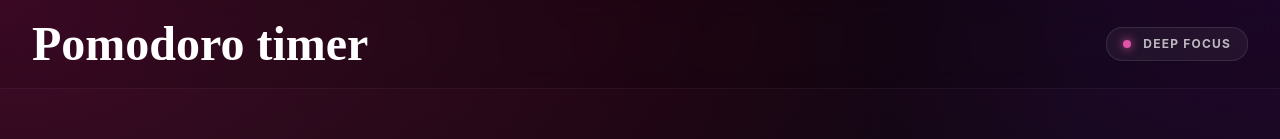
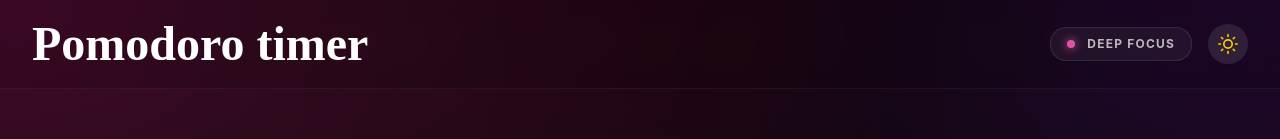
Before and after one commit to aleezazahra01/Pomodoro, a React (Vite) app: page / in a window 1280 px wide. Shown: the top 139 px of the page. Built offline with nearby package versions, Linux system fonts and the light colour scheme; a web font is replaced by a local one.

Commit message:
Add setDarkMode prop to Head component
Added setDarkMode prop to Head component for dark mode toggle functionality.

```diff
--- a/src/components/Head.tsx
+++ b/src/components/Head.tsx
@@ -1,9 +1,12 @@
+import { FiSun, FiMoon } from "react-icons/fi";
+
 interface HeadProps {
   darkMode: boolean;
+   setDarkMode: React.Dispatch<React.SetStateAction<boolean>>;
   mode: "work" | "break";
 }
 
-const Head = ({ darkMode, mode }: HeadProps) => {
+const Head = ({ darkMode,setDarkMode, mode }: HeadProps) => {
   const accentColor = mode === "work" ? "#E053A6" : "#3B82F6";
 
   return (
@@ -26,6 +29,10 @@ const Head = ({ darkMode, mode }: HeadProps) => {
       </div>
 
 
+
+
+      <div className="flex items-center gap-4">
+
   <div className="hidden md:flex items-center gap-3 px-4 py-2 rounded-2xl bg-white/5 border border-white/10 backdrop-blur-lg shadow-sm">
     <div
       className="w-2 h-2 rounded-full animate-pulse"
@@ -35,6 +42,22 @@ const Head = ({ darkMode, mode }: HeadProps) => {
       {mode === "work" ? "Deep Focus" : "Recharging"}
     </span>
   </div>
+
+  <div
+    onClick={() => setDarkMode(prev => !prev)}
+    className={`cursor-pointer w-10 h-10 flex items-center justify-center
+                rounded-full backdrop-blur-md shadow-lg
+                hover:scale-110 transition-all duration-300
+                ${darkMode ? "bg-white/10" : "bg-black/10"}`}
+  >
+    {darkMode ? (
+      <FiSun className="text-yellow-400 text-xl" />
+    ) : (
+      <FiMoon className="text-gray-800 text-xl" />
+    )}
+  </div>
+
+</div>
     </nav>
   );
 };
```
Lines whose indentation alone changed are shown as unchanged.
